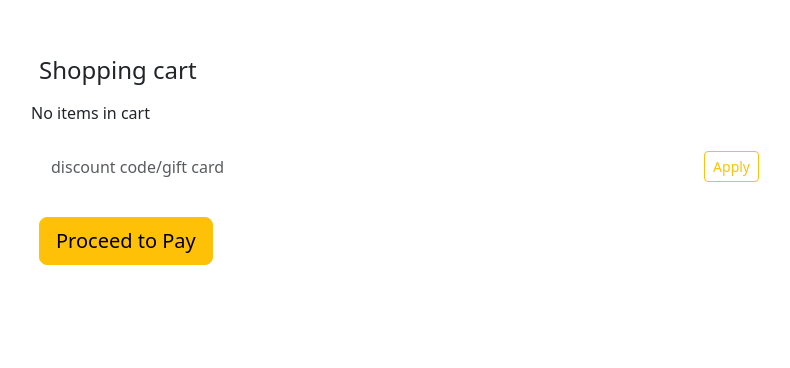
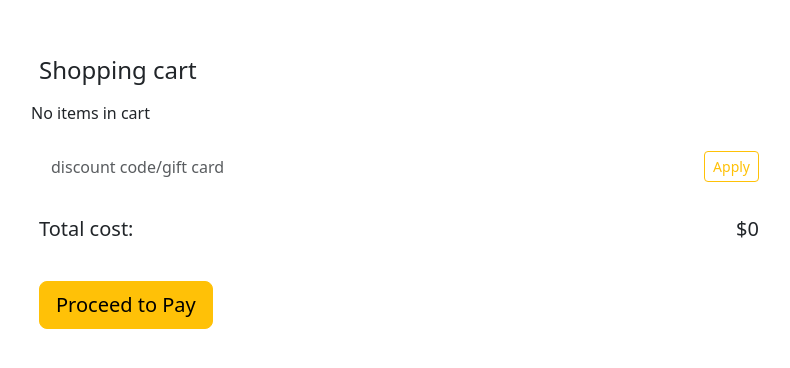
Before and after one commit to mkumm14/online-marketplace-g1, a Django app: page /cart/ in a window 1280 px wide. Shown: the part 56-424 px from the top of the page, without its empty margins (241-1031 px from the left). Run offline with Django 4.2, Linux system fonts and the light colour scheme; the visitor is signed in with stand-in values (Sample User, id 1); data comes from the database, SQL or seed files in the repository; data that the repository does not hold is empty.

Commit message:
added total cost to cart

```diff
--- a/cart/models.py
+++ b/cart/models.py
@@ -18,6 +18,11 @@ class Cart(models.Model):
     items = models.ManyToManyField(Product, through='CartItem')
     discount = models.ForeignKey(Discount, on_delete=models.SET_NULL, null=True, blank=True)
 
+    def get_total_cost(self):
+        cart_items = self.cartitem_set.all()
+        total_cost = sum(item.discounted_price or item.total_price for item in cart_items)
+        return total_cost
+
 
 
 class CartItem(models.Model):
--- a/cart/templates/cart/cart.html
+++ b/cart/templates/cart/cart.html
@@ -17,9 +17,11 @@
             {% for item in cart_items %}
             <div class="d-flex flex-row justify-content-between align-items-center p-2 bg-white mt-4 px-3 rounded">
                 <div class="mr-1"><img class="rounded" src="{{item.product.image.url}}" width="70"></div>
-                <div class="d-flex flex-column align-items-center product-details"><span class="font-weight-bold">{{item.product.name}}</span>
+                <div class="d-flex flex-column align-items-center product-details"><span
+                        class="font-weight-bold">{{item.product.name}}</span>
                     <div class="d-flex flex-row product-desc">
-                        <div class="size mr-1"><span class="text-grey">Size:</span><span class="font-weight-bold">&nbsp;M</span></div>
+                        <div class="size mr-1"><span class="text-grey">Size:</span><span
+                                class="font-weight-bold">&nbsp;M</span></div>
                         <div class="color"><span class="text-grey">Category:</span><span class="font-weight-bold">&nbsp;
                                 {% for category in item.product.categories.all %}
                                 {{category.name}}
@@ -50,7 +52,8 @@
                     {% endif %}
                 </div>
 
-                <div class="d-flex align-items-center"> <a href="{% url 'remove_from_cart' item.id %}"><i class="fa fa-trash mb-1 text-danger"></i></a></div>
+                <div class="d-flex align-items-center"> <a href="{% url 'remove_from_cart' item.id %}"><i
+                            class="fa fa-trash mb-1 text-danger"></i></a></div>
             </div>
 
             {% endfor %}
@@ -64,8 +67,16 @@
 
 
 
-            <div class="d-flex flex-row align-items-center mt-3 p-2 bg-white rounded"><input type="text" class="form-control border-0 gift-card" placeholder="discount code/gift card"><button class="btn btn-outline-warning btn-sm ml-2" type="button">Apply</button></div>
-            <div class="d-flex flex-row align-items-center mt-3 p-2 bg-white rounded"><button class="btn btn-warning btn-block btn-lg ml-2 pay-button" type="button">Proceed to Pay</button></div>
+            <div class="d-flex flex-row align-items-center mt-3 p-2 bg-white rounded"><input type="text"
+                    class="form-control border-0 gift-card" placeholder="discount code/gift card"><button
+                    class="btn btn-outline-warning btn-sm ml-2" type="button">Apply</button></div>
+            <!-- Add the total cost here -->
+            <div class="d-flex justify-content-between mt-3 p-2 bg-white rounded">
+                <h5>Total cost:</h5>
+                <h5>${{ cart.get_total_cost }}</h5>
+            </div>
+            <div class="d-flex flex-row align-items-center mt-3 p-2 bg-white rounded"><button
+                    class="btn btn-warning btn-block btn-lg ml-2 pay-button" type="button">Proceed to Pay</button></div>
         </div>
     </div>
 </div>
--- a/cart/views.py
+++ b/cart/views.py
@@ -26,6 +26,7 @@ def cart(request):
 
     context = {
         'cart_items': cart_items,
+        'cart':cart
     }
     return render(request, 'cart/cart.html', context)
 
```
Lines whose indentation alone changed are shown as unchanged.
